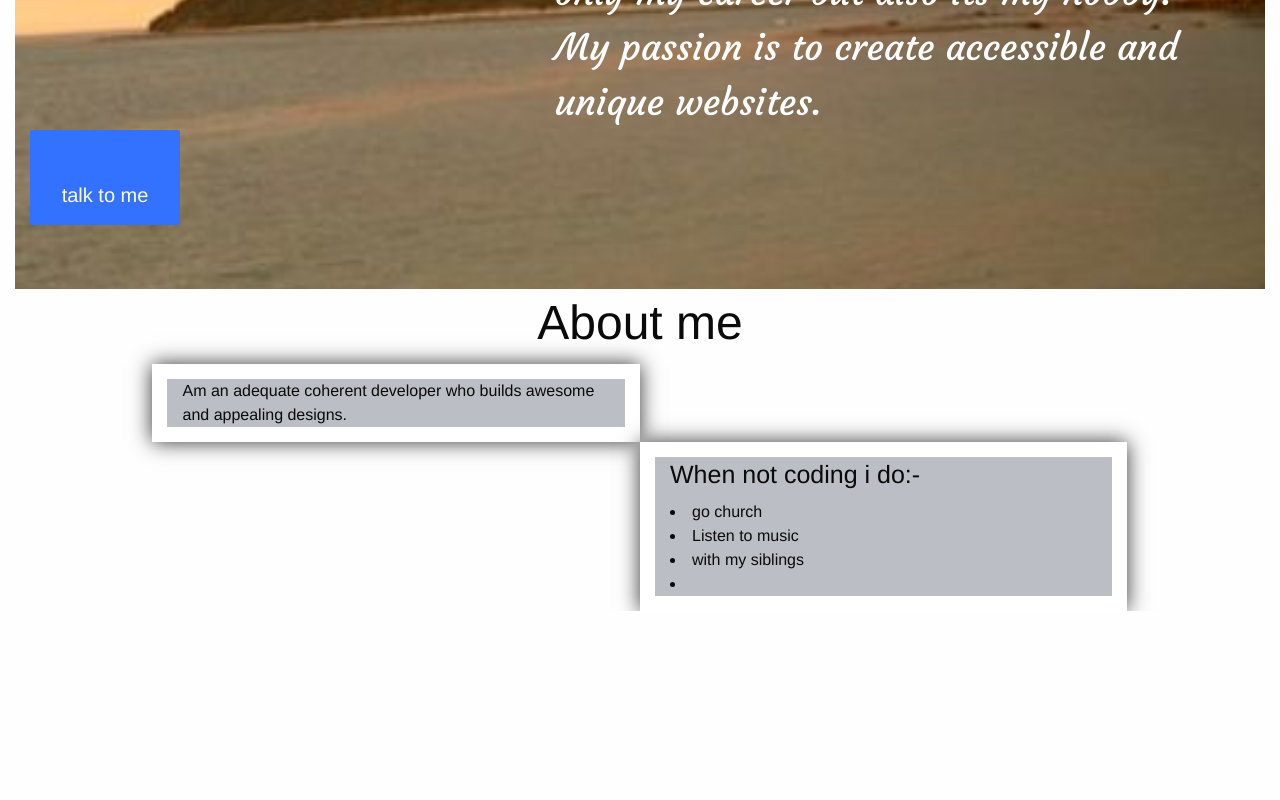
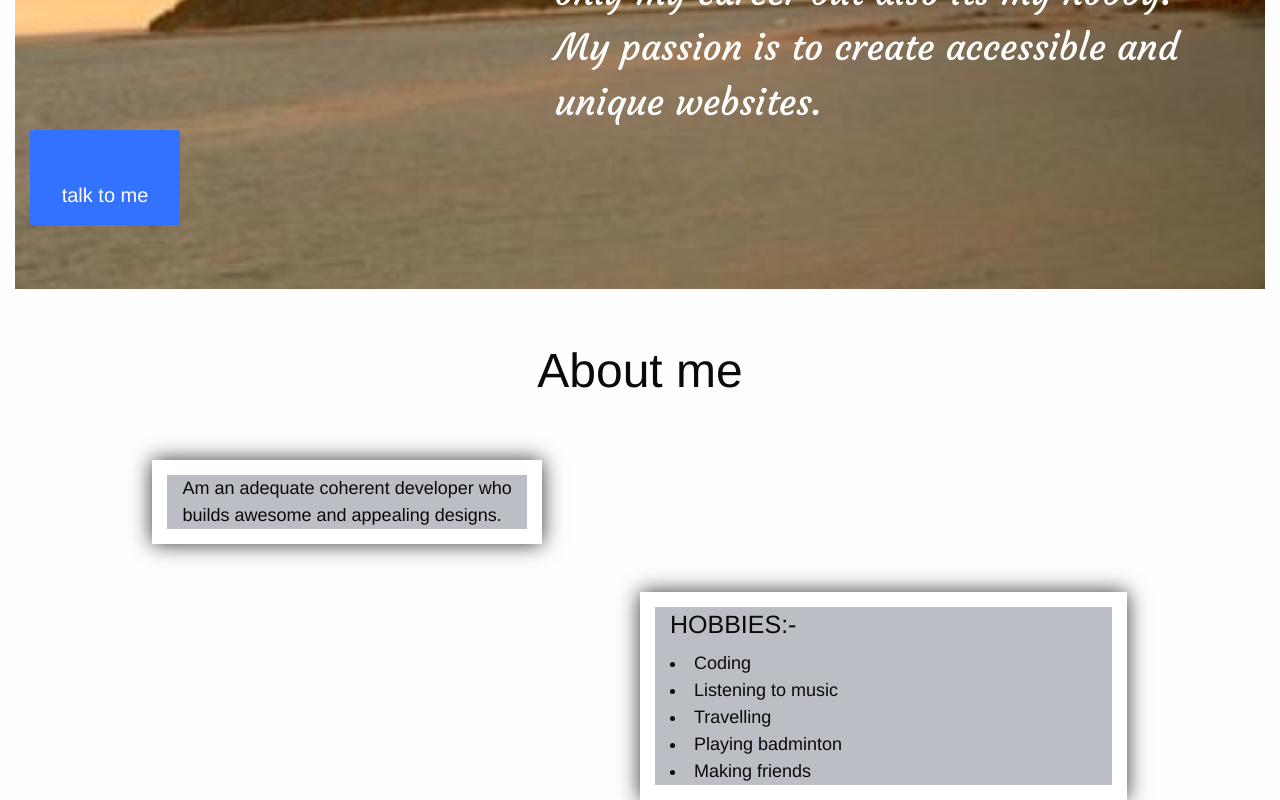
Before and after one commit to misoi/misoi.github.io, a plain HTML site: page index.html in a window 1280 px wide. Shown: the part 429-1229 px from the top of the page. Before the commit the page ends 1040 px from the top, so only its background shows below. Drawn offline with Linux system fonts and the light colour scheme.

Commit message:
Modified font on about me

```diff
--- a/css/app.css
+++ b/css/app.css
@@ -110,7 +110,7 @@ background-color: #3371FF;
   width: 150px;
 }
 .box:hover {
-  background: #BBBEC4;
+  background-color: aqua;
   border-radius: 50%;
 }
 .about{
@@ -118,4 +118,5 @@ background-color: #3371FF;
 }
 .gray{
     background-color:#BBBEC4;
+    font-size: 18px;
 }
--- a/index.html
+++ b/index.html
@@ -64,30 +64,33 @@ My passion is to create accessible and unique websites. </div>
       <!----------------About me -----
 --->
 
-
+   <div class="large-12 columns h"><br><br></div>
 <div class="row" id="about">
       <div class="large-12 columns about">
     <h1>About me</h1>
     </div>
+       <div class="large-12 columns h"><br><br></div>
       <div class="large-12 columns">
           <div class="large-1 columns"><br></div>
-          <div class="large-5 columns  border gray">
+          <div class="large-4 columns  border gray">
           Am an adequate coherent developer who builds awesome and appealing designs.
           </div>
           <div class="large-5 columns"><br></div>
           <div class="large-1 columns"><br></div>
-      </div><div class="row h"><br><br></div>
+      </div>
+    <div class="large-12 columns h"><br><br></div>
     <div class="large-12 columns">
           <div class="large-1 columns"><br></div>
           <div class="large-5 columns">
           <br>
           </div>
           <div class="large-5 columns  border gray">
-        <h4>When not coding i do:-</h4>
-              <li>go church</li>
-                 <li>Listen to music</li>
-                 <li>with my siblings</li>
-                 <li></li>
+        <h4>HOBBIES:-</h4>
+              <li>Coding</li>
+                 <li>Listening to music</li>
+                 <li>Travelling</li>
+                 <li>Playing badminton</li>
+              <li>Making friends</li>
         </div>
           <div class="large-1 columns"></div>
 
```
